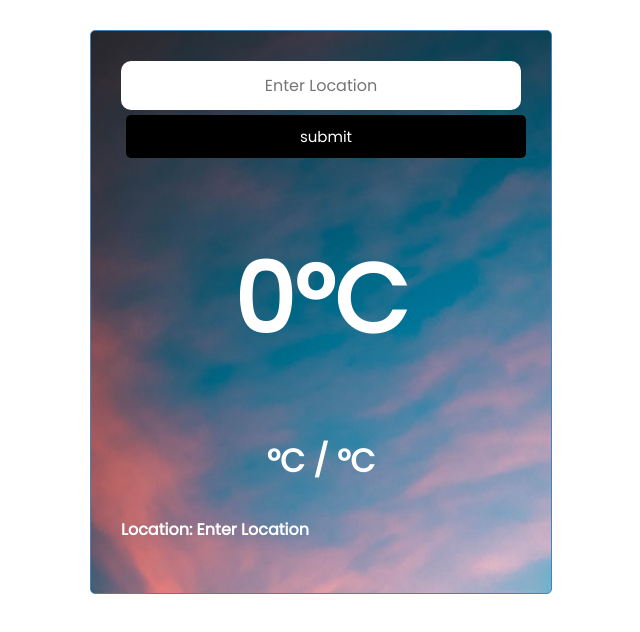
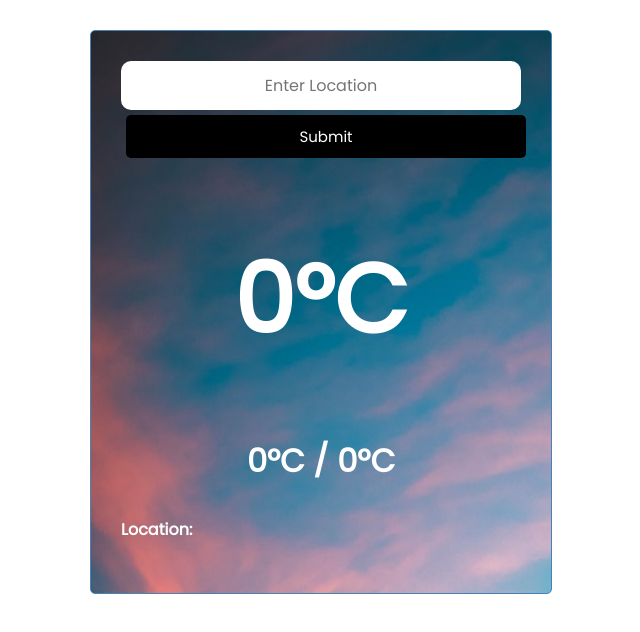
Before and after one commit to AkshayKumar08/react-weather-api, a React (Create React App) app: page / in a window 1280 px wide. Shown: the top 632 px of the page, without its empty margins (319-959 px from the left). Built offline with nearby package versions, Linux system fonts and the light colour scheme; no server answers.

Commit message:
minor changes

```diff
--- a/public/index.html
+++ b/public/index.html
@@ -13,7 +13,7 @@
 
     <link rel="manifest" href="%PUBLIC_URL%/manifest.json" />
 
-    <title>React App</title>
+    <title>Weather App</title>
   </head>
   <body>
     <noscript>You need to enable JavaScript to run this app.</noscript>
--- a/src/App.js
+++ b/src/App.js
@@ -10,20 +10,19 @@ const api = {
 }
 
 function App() {
-
-  const [curTemp, setCurTemp] = useState(0)
-  const [minTemp, setMinTemp] = useState()
-  const [maxTemp, setMaxTemp] = useState()
-  const [weather, setWeather] = useState('')
-  const [region, setRegion] = useState('Enter Location')
-  const [lastUpdate, setlastUpdate] = useState(1)
-  // const [error, setError] = useState('')
+  const [weather, setWeather] = useState({
+    curTemp: 0,
+    minTemp: 0,
+    maxTemp: 0,
+    main: '',
+    region: ''
+  })
 
   useEffect(() => {
     navigator.geolocation.getCurrentPosition( (position) => {
       const latitude = position.coords.latitude
       const longitude = position.coords.longitude
-      const loc = `${api.base}weather?lat=${latitude}&lon=${longitude}&appid=${api.key}`
+      const loc = `${api.base}weather?lat=${latitude}&lon=${longitude}&units=metric&appid=${api.key}`
       fetchData(loc)
     })
   }, [])
@@ -33,35 +32,40 @@ function App() {
       const res = await fetch(api)
       const data = await res.json()
       if( data.cod === 200){
-        setCurTemp(parseInt(data.main.temp-273))
-        setMinTemp(parseInt(data.main.temp_max-273))
-        setMaxTemp(parseInt(data.main.temp_min-273))
-        setWeather(data.weather[0].main)
-        setRegion(data.name)
+        setWeather(prevState => ({
+          ...prevState,
+          curTemp: Math.round(data.main.temp),
+          minTemp: Math.round(data.main.temp_max),
+          maxTemp: Math.round(data.main.temp_min),
+          main: data.weather[0].main,
+          region: data.name
+        }))
       }
       else{
         const err = 'Location not found'
-        setRegion(err)
+        setWeather(prevState => ({
+          ...prevState,
+          curTemp: 0,
+          minTemp: 0,
+          maxTemp: 0,
+          main: '---',
+          region: 'location not found'
+        }))
       }
     }
     catch(err){}
   }
 
   const getWeather = async (query) => {
-      const loc = `${api.base}weather?q=${query}&appid=${api.key}`
+      const loc = `${api.base}weather?q=${query}&units=metric&appid=${api.key}`
       fetchData(loc)
   }
 
   return (
     <div className="container">
       <Header fetchData={ getWeather }/>
-      {/*<p >{region}:{error}:{data.main}:{data.description}</p>*/}
-      <Section
-      curTemp={ curTemp }
-      minTemp={ minTemp }
-      maxTemp={ maxTemp }
-      weather={ weather } />
-      <Footer region={ region } lastUpdate={ lastUpdate }/>
+      <Section weather={ weather } />
+      <Footer weather={ weather } />
     </div>
   );
 }
--- a/src/components/Button.js
+++ b/src/components/Button.js
@@ -1,6 +1,6 @@
 const Button = () => {
 	return (
-		<input className="btn btn-block" type='submit' value='submit'/>
+		<input className="btn btn-block" type='submit' value='Submit'/>
 	)
 }
 
--- a/src/components/Footer.js
+++ b/src/components/Footer.js
@@ -1,13 +1,10 @@
-const Footer = ({ region, lastUpdate }) => {
+const Footer = ({ weather }) => {
 	return (
 		<>
 			<div>
-				<h4 className="location" >Location: { region }</h4>
+				<h4 className="location" >Location: { weather.region }</h4>
 			</div>
 
-			<div>
-				{/*<h4 className="update">Last Updated: {lastUpdate} seconds ago</h4>*/}
-			</div>
 		</>
 	)
 }
--- a/src/components/Section.js
+++ b/src/components/Section.js
@@ -1,15 +1,15 @@
-const Section = ({ curTemp, minTemp, maxTemp, weather }) =>{
+const Section = ({ weather }) =>{
 
 	return (
 		<div>
 			<div className="temp center">
-				<h1>{parseInt(curTemp)}°C</h1>
+				<h1>{weather.curTemp}°C</h1>
 			</div>
 			<div className="temp center">
-				<h3>{minTemp}°C / {maxTemp}°C</h3>
+				<h3>{weather.minTemp}°C / {weather.maxTemp}°C</h3>
 			</div>
 			<div className="temp center">
-				<h3>{weather}</h3>
+				<h3>{weather.main}</h3>
 			</div>
 		</div>
 	)
```
